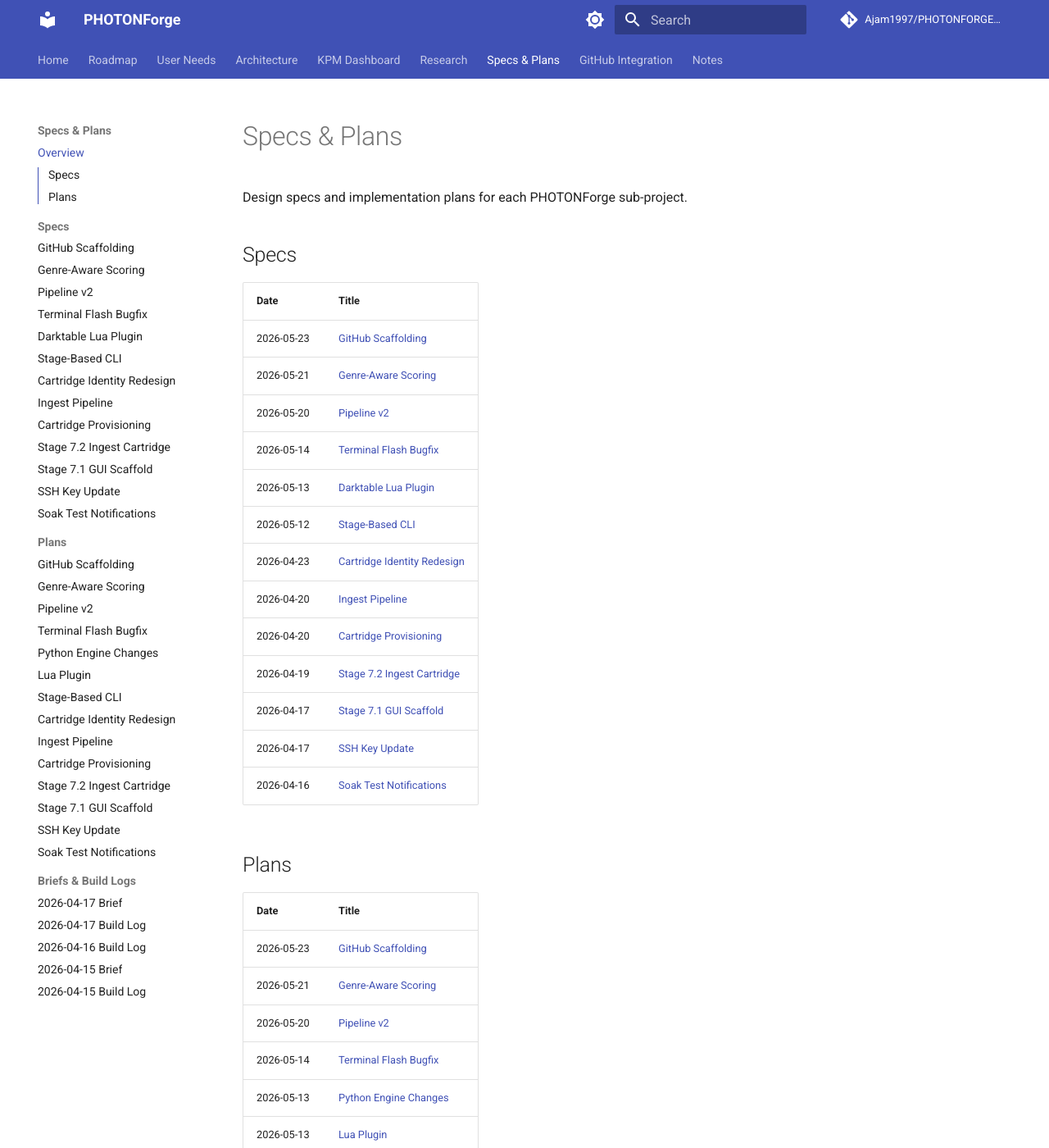
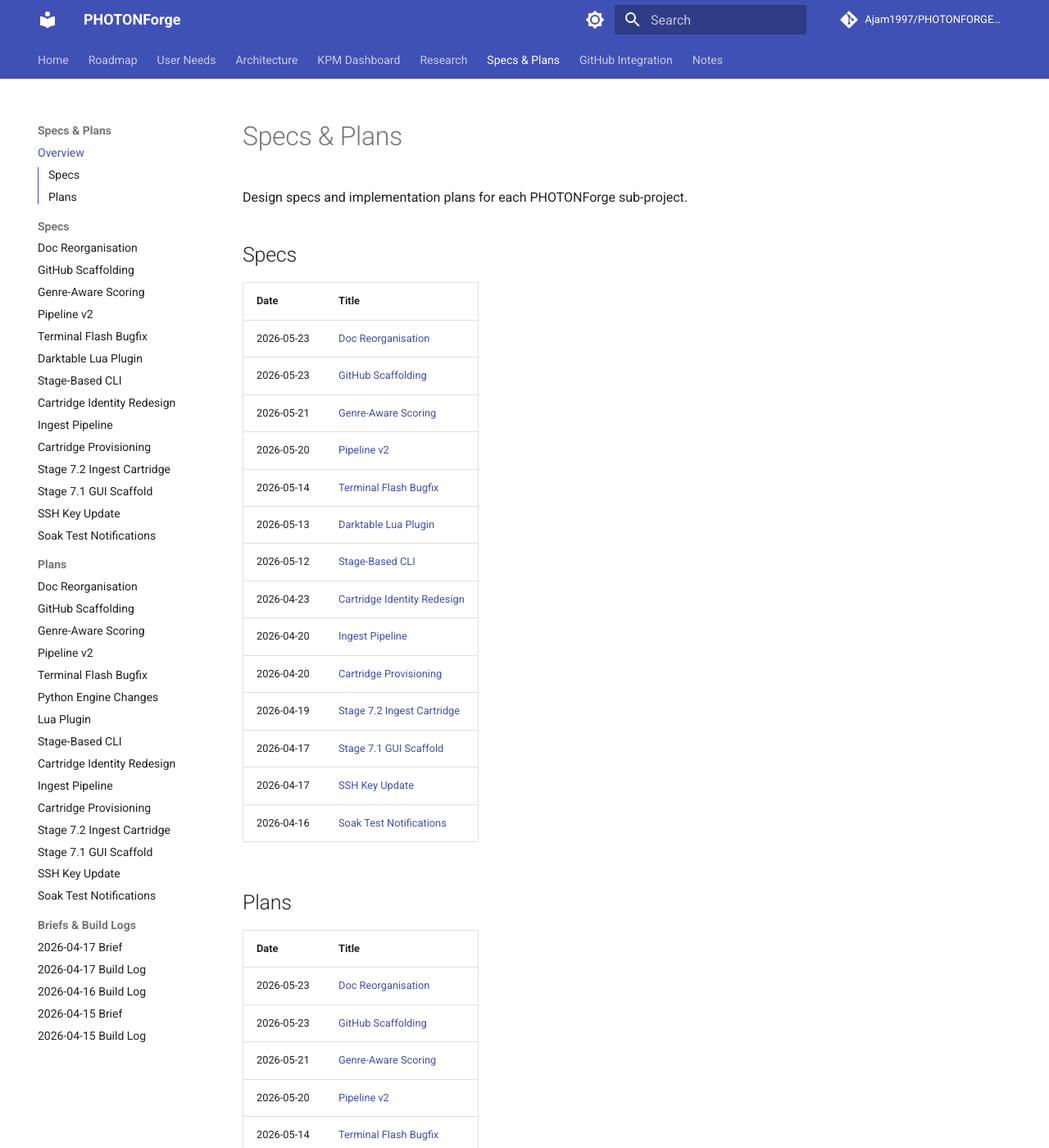
Before and after one commit to Ajam1997/PHOTONFORGE_Photo-Workflow, an MkDocs documentation site: the page built from docs/superpowers/index.md, in a window 1280 px wide and 1400 px high. Shown: the whole window at 82% size. Built offline with MkDocs 1.6.1 and Material for MkDocs 9.7.7, drawn with Linux system fonts in a browser that asks for light colours; comment, search, counter and statistics services are not loaded.

Commit message:
docs: sub-project 2 complete — index, nav, and tracker updated

```diff
--- a/docs/superpowers/index.md
+++ b/docs/superpowers/index.md
@@ -6,6 +6,7 @@ Design specs and implementation plans for each PHOTONForge sub-project.
 
 | Date | Title |
 |:---|:---|
+| 2026-05-23 | [Doc Reorganisation](specs/2026-05-23-doc-reorg-design.md) |
 | 2026-05-23 | [GitHub Scaffolding](specs/2026-05-23-github-scaffolding-design.md) |
 | 2026-05-21 | [Genre-Aware Scoring](specs/2026-05-21-genre-aware-scoring-design.md) |
 | 2026-05-20 | [Pipeline v2](specs/2026-05-20-pipeline-v2-design.md) |
@@ -24,6 +25,7 @@ Design specs and implementation plans for each PHOTONForge sub-project.
 
 | Date | Title |
 |:---|:---|
+| 2026-05-23 | [Doc Reorganisation](plans/2026-05-23-doc-reorg.md) |
 | 2026-05-23 | [GitHub Scaffolding](plans/2026-05-23-github-scaffolding.md) |
 | 2026-05-21 | [Genre-Aware Scoring](plans/2026-05-21-genre-aware-scoring.md) |
 | 2026-05-20 | [Pipeline v2](plans/2026-05-20-pipeline-v2.md) |
--- a/mkdocs.yml
+++ b/mkdocs.yml
@@ -36,6 +36,7 @@ nav:
   - Specs & Plans:
     - Overview: superpowers/index.md
     - Specs:
+      - Doc Reorganisation: superpowers/specs/2026-05-23-doc-reorg-design.md
       - GitHub Scaffolding: superpowers/specs/2026-05-23-github-scaffolding-design.md
       - Genre-Aware Scoring: superpowers/specs/2026-05-21-genre-aware-scoring-design.md
       - Pipeline v2: superpowers/specs/2026-05-20-pipeline-v2-design.md
@@ -50,6 +51,7 @@ nav:
       - SSH Key Update: superpowers/specs/2026-04-17-ssh-key-update-design.md
       - Soak Test Notifications: superpowers/specs/2026-04-16-soak-test-notifications-design.md
     - Plans:
+      - Doc Reorganisation: superpowers/plans/2026-05-23-doc-reorg.md
       - GitHub Scaffolding: superpowers/plans/2026-05-23-github-scaffolding.md
       - Genre-Aware Scoring: superpowers/plans/2026-05-21-genre-aware-scoring.md
       - Pipeline v2: superpowers/plans/2026-05-20-pipeline-v2.md
```
Also changed, not shown: docs/github-integration-subprojects.md (+2 -2 lines).
